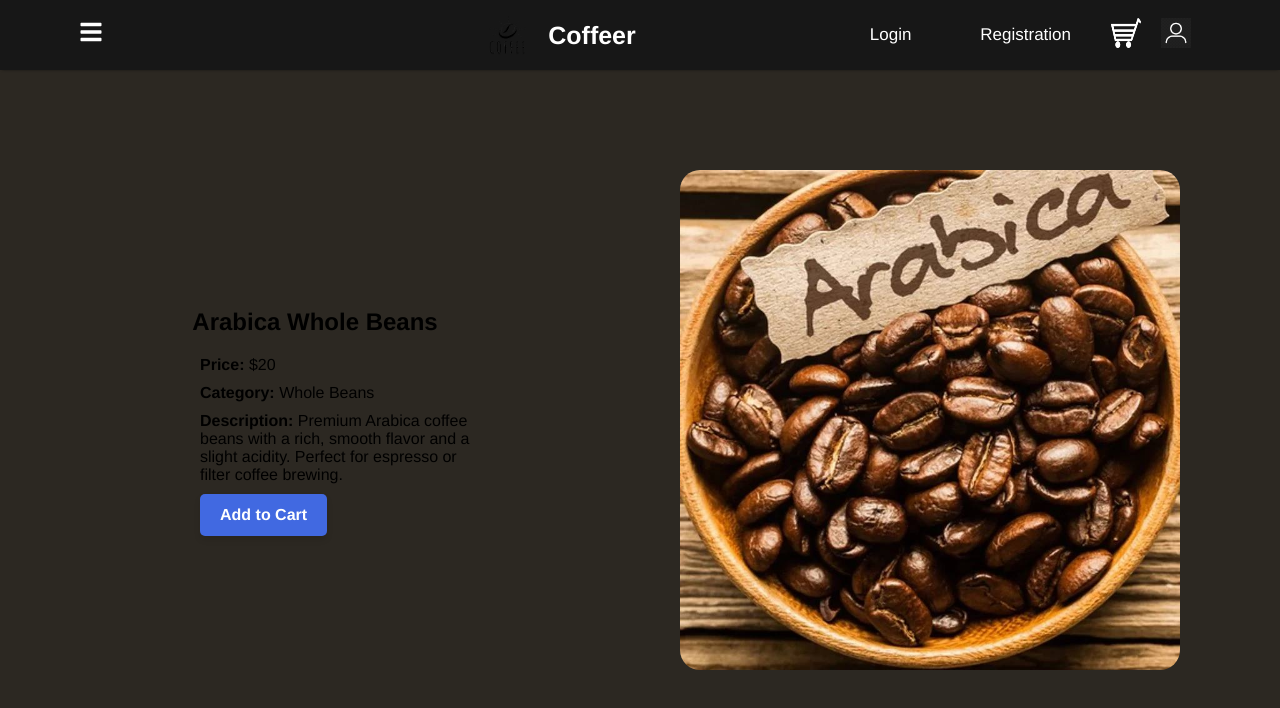
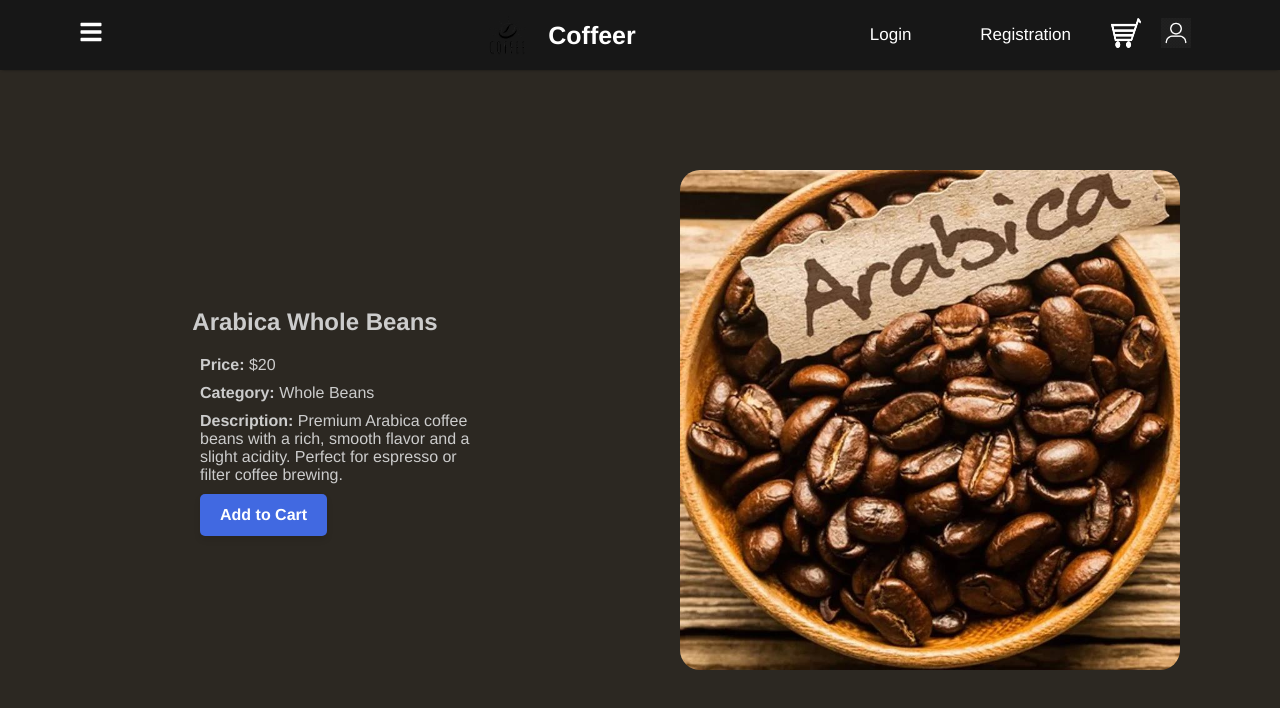
Before and after one commit to po133na/tech-store, a React (Create React App) app: page /categories/1 in a window 1280 px wide. Shown: the top 708 px of the page. Built offline with nearby package versions, Linux system fonts and the light colour scheme.

Commit message:
fixed text color

```diff
--- a/src/Pages/ProductDetails.css
+++ b/src/Pages/ProductDetails.css
@@ -7,7 +7,7 @@
 
 
 .product-details h2{
-    color: black;
+    color: #cccccc;
     font-weight: 600;
     margin-left: 150px;
 }
@@ -15,6 +15,7 @@
 .product-details p {
     margin-left: 200px;
     margin-bottom: 10px;
+    color: #cccccc;
 }
 
 .photo-item img{
```
